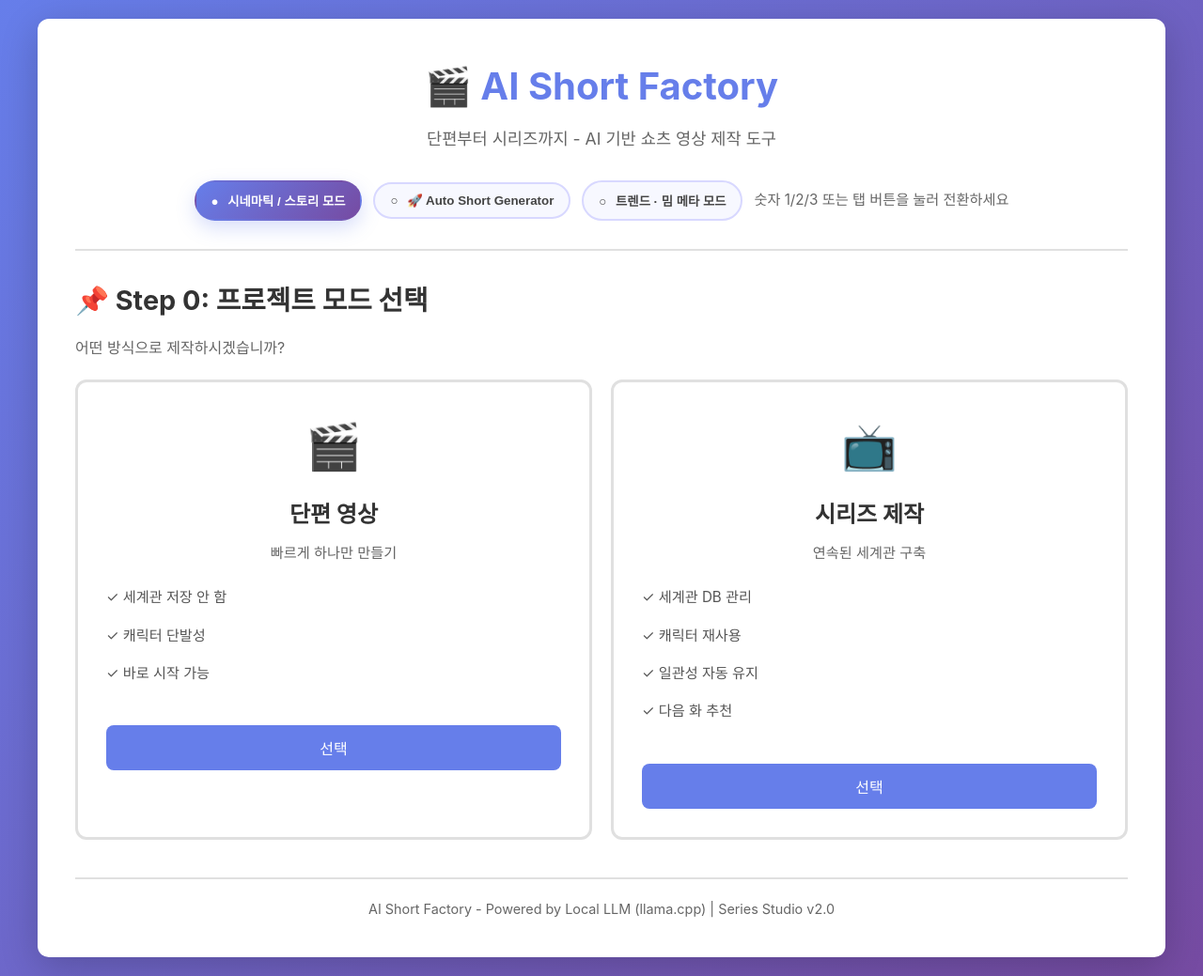
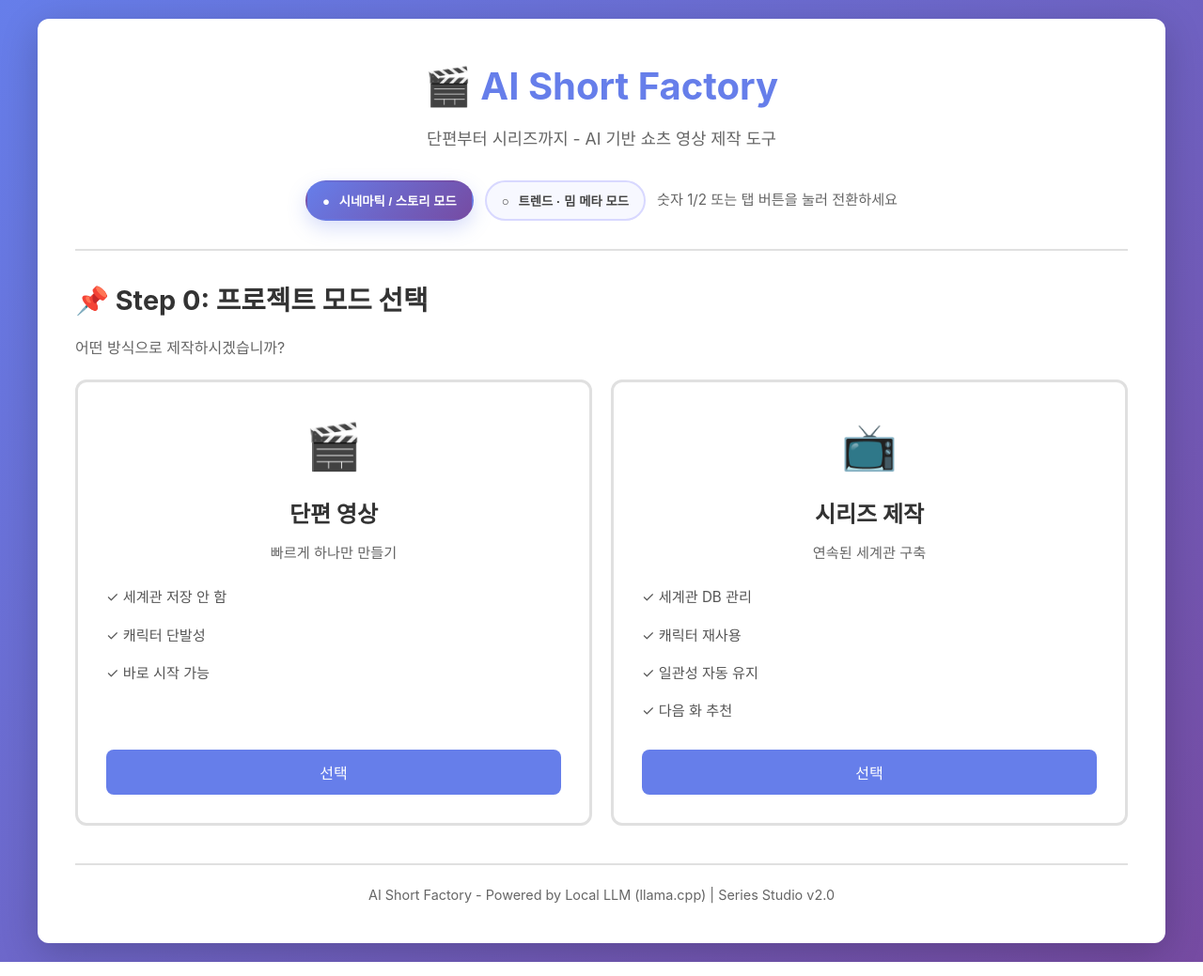
Before and after one commit to moongunstory/AI_Factory, a Flask app: page / in a window 1280 px wide. Shown: the whole page at 94% size. Run offline with Flask 3, Linux system fonts and the light colour scheme.

Commit message:
fix: resolve script errors and UI issues
Fixed llama_server_manager.ps1 Path parameter error:
- Changed $LOG_FILE to $OUT_LOG_FILE (line 21)
- Updated log check messages to reference correct log files
- Process duplication prevention already working via Test-ServerRunning

Removed Auto Short Generator tab:
- Removed tab button and content from index.html
- Removed AUTO_SHORT constant from main.js
- Removed keyboard shortcut (key '2' now switches to Trend/Meme tab)
- Removed initAutoShortGenerator and related functions
- Updated tab hint to show "1/2" instead of "1/2/3"

Fixed project mode card button alignment:
- Added flexbox layout to .mode-card (display: flex, flex-direction: column)
- Set min-height: 400px to ensure consistent card heights
- Added flex-grow: 1 to .mode-features to push content
- Changed .mode-select-btn margin-top to 'auto' for bottom alignment
- Buttons now align at same Y-axis regardless of content length

```diff
--- a/src/web/static/css/style.css
+++ b/src/web/static/css/style.css
@@ -174,6 +174,10 @@ hr {
     text-align: center;
     transition: all 0.3s;
     cursor: pointer;
+    display: flex;
+    flex-direction: column;
+    justify-content: space-between;
+    min-height: 400px;
 }
 
 .meta-card {
@@ -212,6 +216,7 @@ hr {
     list-style: none;
     text-align: left;
     margin-bottom: 20px;
+    flex-grow: 1;
 }
 
 .mode-features li {
@@ -697,7 +702,8 @@ hr {
 
 .mode-select-btn {
     width: 100%;
-    margin-top: 15px;
+    margin-top: auto;
+    flex-shrink: 0;
 }
 
 /* Loading Spinner */
--- a/src/web/static/js/main.js
+++ b/src/web/static/js/main.js
@@ -35,7 +35,6 @@ const AppState = {
 // 탭 ID 정의 (상단 탭 UI용)
 const Tabs = {
     CINEMATIC_STORY: 'cinematic-story',
-    AUTO_SHORT: 'auto-short',
     TREND_MEME_META: 'trend-meme'
 };
 
@@ -104,13 +103,11 @@ function initTabs() {
         });
     });
 
-    // 키보드 단축키: 1/2/3로 탭 전환
+    // 키보드 단축키: 1/2로 탭 전환
     document.addEventListener('keydown', (event) => {
         if (event.key === '1') {
             switchTab(Tabs.CINEMATIC_STORY);
         } else if (event.key === '2') {
-            switchTab(Tabs.AUTO_SHORT);
-        } else if (event.key === '3') {
             switchTab(Tabs.TREND_MEME_META);
         }
     });
@@ -127,7 +124,6 @@ function switchTab(tabId) {
 
 function renderTabContent() {
     const cinematicContent = document.getElementById('tab-content-cinematic');
-    const autoShortContent = document.getElementById('tab-content-auto-short');
     const trendContent = document.getElementById('tab-content-trend');
     const progressBar = document.getElementById('progress-bar');
 
@@ -142,18 +138,11 @@ function renderTabContent() {
 
     if (AppState.activeTab === Tabs.CINEMATIC_STORY) {
         cinematicContent?.classList.remove('hidden');
-        autoShortContent?.classList.add('hidden');
         trendContent?.classList.add('hidden');
         showSection('step-0-mode-selection');
         updateProgressBar(AppState.currentStep || 0);
-    } else if (AppState.activeTab === Tabs.AUTO_SHORT) {
-        cinematicContent?.classList.add('hidden');
-        autoShortContent?.classList.remove('hidden');
-        trendContent?.classList.add('hidden');
-        progressBar?.classList.add('hidden');
     } else {
         cinematicContent?.classList.add('hidden');
-        autoShortContent?.classList.add('hidden');
         trendContent?.classList.remove('hidden');
         progressBar?.classList.add('hidden');
 
@@ -729,142 +718,6 @@ function initPromptsDisplay() {
 }
 
 // ============================================================================
-// Auto Short Generator Mode
-// ============================================================================
-
-function initAutoShortGenerator() {
-    // Health check button
-    const checkHealthBtn = document.getElementById('check-health-btn');
-    if (checkHealthBtn) {
-        checkHealthBtn.addEventListener('click', async () => {
-            await checkEngineHealth();
-        });
-    }
-
-    // Generate button
-    const generateBtn = document.getElementById('generate-auto-short-btn');
-    if (generateBtn) {
-        generateBtn.addEventListener('click', async () => {
-            await generateAutoShort();
-        });
-    }
-}
-
-async function checkEngineHealth() {
-    const statusBox = document.getElementById('health-status');
-    statusBox.classList.remove('hidden');
-    statusBox.innerHTML = '<div>Checking engine health...</div>';
-
-    try {
-        const result = await apiCall('/api/health', 'GET');
-
-        const engines = result.engines;
-        const statusHtml = `
-            <div><strong>Overall Status:</strong> ${result.ok ? '✅ Ready' : '❌ Not Ready'}</div>
-            <div style="margin-top: 10px;">
-                <div>llama-server: ${engines.llama_server ? '✅ Running' : '❌ Not Running'}</div>
-                <div>ComfyUI: ${engines.comfyui ? '✅ Running' : '❌ Not Running'}</div>
-                <div>WAN2.2: ${engines.wan22 ? '✅ Available' : '⚠️ Not Available (will use fallback)'}</div>
-            </div>
-        `;
-        statusBox.innerHTML = statusHtml;
-
-    } catch (error) {
-        statusBox.innerHTML = `<div style="color: red;">❌ Health check failed: ${error.message}</div>`;
-    }
-}
-
-async function generateAutoShort() {
-    const theme = document.getElementById('auto-theme-input').value.trim();
-    const style = document.getElementById('auto-style-select').value;
-    const sceneCount = parseInt(document.getElementById('auto-scene-count-select').value);
-    const titleHint = document.getElementById('auto-title-hint-input').value.trim();
-
-    if (!theme) {
-        alert('Please enter a theme');
-        return;
-    }
-
-    // Hide result, show progress
-    document.getElementById('auto-short-result').classList.add('hidden');
-    document.getElementById('auto-short-progress').classList.remove('hidden');
-    document.getElementById('auto-short-loading').classList.remove('hidden');
-
-    // Reset progress
-    updateAutoShortProgress('pending', 0, 'Starting...');
-
-    try {
-        const result = await apiCall('/api/shorts/generate', 'POST', {
-            theme,
-            style,
-            scene_count: sceneCount,
-            title_hint: titleHint || null
-        });
-
-        // Generation complete
-        document.getElementById('auto-short-loading').classList.add('hidden');
-        updateAutoShortProgress('done', 100, 'Complete!');
-
-        // Display result
-        displayAutoShortResult(result);
-
-    } catch (error) {
-        document.getElementById('auto-short-loading').classList.add('hidden');
-        updateAutoShortProgress('error', 0, `Error: ${error.message}`);
-        alert(`Generation failed: ${error.message}`);
-    }
-}
-
-function updateAutoShortProgress(status, progress, step) {
-    document.getElementById('progress-status').textContent = status;
-    document.getElementById('progress-percent').textContent = progress;
-    document.getElementById('progress-step').textContent = step;
-    document.getElementById('progress-bar-fill').style.width = `${progress}%`;
-}
-
-function displayAutoShortResult(result) {
-    document.getElementById('auto-short-result').classList.remove('hidden');
-
-    // Title and synopsis
-    document.getElementById('result-title').textContent = result.title;
-    document.getElementById('result-synopsis').textContent = result.synopsis;
-
-    // Scenes
-    const scenesContainer = document.getElementById('result-scenes-container');
-    scenesContainer.innerHTML = '';
-
-    result.scenes.forEach(scene => {
-        if (scene.image_path) {
-            const sceneCard = document.createElement('div');
-            sceneCard.className = 'character-card';
-            sceneCard.innerHTML = `
-                <div class="character-name">Scene ${scene.id}</div>
-                <div class="character-detail"><strong>${scene.name}</strong></div>
-                <img src="/${scene.image_path}" alt="Scene ${scene.id}" style="width: 100%; margin-top: 10px; border-radius: 4px;">
-                ${scene.video_path ? `<div style="margin-top: 5px;"><a href="/${scene.video_path}" target="_blank">🎥 View clip</a></div>` : ''}
-            `;
-            scenesContainer.appendChild(sceneCard);
-        }
-    });
-
-    // Final video
-    const videoSource = document.getElementById('result-video-source');
-    const videoElement = document.getElementById('result-final-video');
-    const downloadLink = document.getElementById('result-download-link');
-
-    if (result.final_video_path) {
-        const videoUrl = `/${result.final_video_path}`;
-        videoSource.src = videoUrl;
-        videoElement.load();
-        downloadLink.href = videoUrl;
-        downloadLink.download = `${result.title.replace(/\s+/g, '_')}.mp4`;
-    }
-
-    // Scroll to result
-    document.getElementById('auto-short-result').scrollIntoView({ behavior: 'smooth' });
-}
-
-// ============================================================================
 // Initialization
 // ============================================================================
 
@@ -877,7 +730,6 @@ document.addEventListener('DOMContentLoaded', () => {
     initStoryExpanded();
     initPromptsDisplay();
     initTrendMemeMode();
-    initAutoShortGenerator();
 
     // Show initial section
     showSection('step-0-mode-selection');
--- a/src/web/templates/index.html
+++ b/src/web/templates/index.html
@@ -18,13 +18,10 @@
             <button class="tab-btn active" data-tab="cinematic-story">
                 <span class="tab-indicator">●</span> 시네마틱 / 스토리 모드
             </button>
-            <button class="tab-btn" data-tab="auto-short">
-                <span class="tab-indicator">○</span> 🚀 Auto Short Generator
-            </button>
             <button class="tab-btn" data-tab="trend-meme">
                 <span class="tab-indicator">○</span> 트렌드 · 밈 메타 모드
             </button>
-            <div class="tab-hint">숫자 1/2/3 또는 탭 버튼을 눌러 전환하세요</div>
+            <div class="tab-hint">숫자 1/2 또는 탭 버튼을 눌러 전환하세요</div>
         </nav>
 
         <hr>
@@ -354,114 +351,6 @@
             </section>
         </div>
 
-        <!-- AI Short Auto-Generation Tab -->
-        <div id="tab-content-auto-short" class="tab-content hidden">
-            <section id="auto-short-panel" class="step-section">
-                <h2>🎬 AI Short Auto-Generation</h2>
-                <p class="section-description">One-click automatic pipeline: Story → Images → Video</p>
-
-                <div class="info-message">
-                    <strong>How it works:</strong>
-                    <ol style="margin: 10px 0; padding-left: 20px;">
-                        <li>Story & scene generation (llama-server)</li>
-                        <li>Vertical image generation per scene (ComfyUI + SDXL)</li>
-                        <li>Video clip generation per scene (WAN2.2 I2V)</li>
-                        <li>Final video assembly (ffmpeg concat)</li>
-                    </ol>
-                </div>
-
-                <!-- Health Check -->
-                <div class="form-group">
-                    <button id="check-health-btn" class="btn btn-secondary">🔍 Check Engines Status</button>
-                    <div id="health-status" class="info-box hidden" style="margin-top: 10px;"></div>
-                </div>
-
-                <hr>
-
-                <!-- Input Form -->
-                <div class="form-group">
-                    <label>Theme (Required) *</label>
-                    <input type="text" id="auto-theme-input" class="form-input"
-                           placeholder="e.g., 'space adventure', 'underwater mystery', 'cyberpunk city'">
-                </div>
-
-                <div class="options-grid">
-                    <div class="form-group">
-                        <label>Visual Style</label>
-                        <select id="auto-style-select" class="form-select">
-                            <option value="cinematic">Cinematic</option>
-                            <option value="anime">Anime</option>
-                            <option value="dark_fantasy">Dark Fantasy</option>
-                            <option value="watercolor">Watercolor</option>
-                            <option value="cyber_fantasy">Cyber Fantasy</option>
-                            <option value="horror">Horror</option>
-                            <option value="sci_fi">Sci-Fi</option>
-                        </select>
-                    </div>
-
-                    <div class="form-group">
-                        <label>Scene Count</label>
-                        <select id="auto-scene-count-select" class="form-select">
-                            <option value="3">3 scenes (short)</option>
-                            <option value="4" selected>4 scenes (default)</option>
-                            <option value="5">5 scenes</option>
-                            <option value="6">6 scenes</option>
-                            <option value="8">8 scenes (long)</option>
-                        </select>
-                    </div>
-                </div>
-
-                <div class="form-group">
-                    <label>Title Hint (Optional)</label>
-                    <input type="text" id="auto-title-hint-input" class="form-input"
-                           placeholder="Optional: suggest a title direction">
-                </div>
-
-                <!-- Generate Button -->
-                <div class="button-group">
-                    <button id="generate-auto-short-btn" class="btn btn-primary">🚀 Generate Short (Auto)</button>
-                </div>
-
-                <div id="auto-short-loading" class="loading hidden">Generating short video...</div>
-
-                <!-- Progress Panel -->
-                <div id="auto-short-progress" class="hidden" style="margin-top: 20px;">
-                    <h3>📊 Generation Progress</h3>
-                    <div id="progress-details" class="info-box">
-                        <div><strong>Status:</strong> <span id="progress-status">Pending</span></div>
-                        <div><strong>Progress:</strong> <span id="progress-percent">0</span>%</div>
-                        <div><strong>Current Step:</strong> <span id="progress-step">Waiting...</span></div>
-                    </div>
-                    <div class="progress-bar-container" style="margin-top: 10px;">
-                        <div id="progress-bar-fill" style="width: 0%; height: 20px; background: #4CAF50; transition: width 0.3s;"></div>
-                    </div>
-                </div>
-
-                <!-- Result Panel -->
-                <div id="auto-short-result" class="hidden" style="margin-top: 30px;">
-                    <h3>✅ Short Video Generated!</h3>
-
-                    <div class="story-box">
-                        <h4 id="result-title">Title</h4>
-                        <p id="result-synopsis">Synopsis...</p>
-                    </div>
-
-                    <div id="result-scenes-container" class="character-grid"></div>
-
-                    <div class="story-box" style="margin-top: 20px;">
-                        <h4>🎥 Final Video</h4>
-                        <video id="result-final-video" controls style="width: 100%; max-width: 400px; margin: 10px 0;">
-                            <source id="result-video-source" src="" type="video/mp4">
-                            Your browser does not support the video tag.
-                        </video>
-                        <div>
-                            <a id="result-download-link" href="" download class="btn btn-primary">⬇️ Download Video</a>
-                        </div>
-                    </div>
-                </div>
-            </section>
-        </div>
-
         <!-- Trend · Meme Meta Mode Tab Content -->
         <div id="tab-content-trend" class="tab-content hidden">
             <section id="trend-meta-start" class="step-section">
```
Also changed, not shown: 1 other file.
